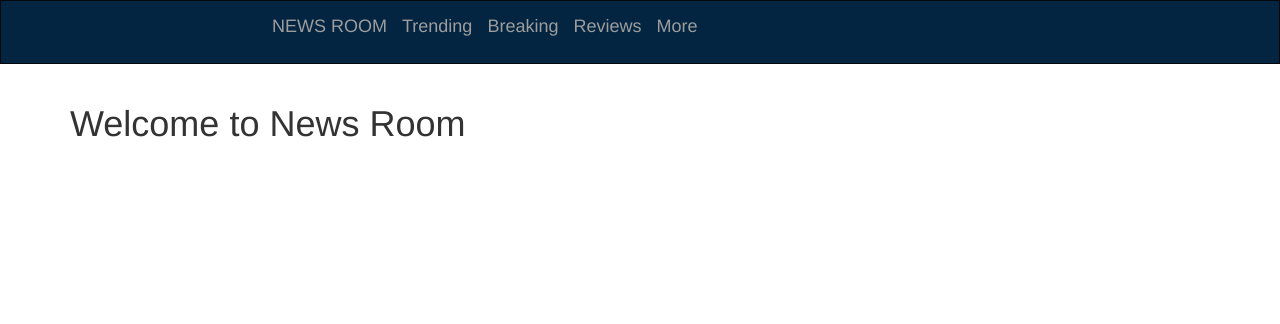
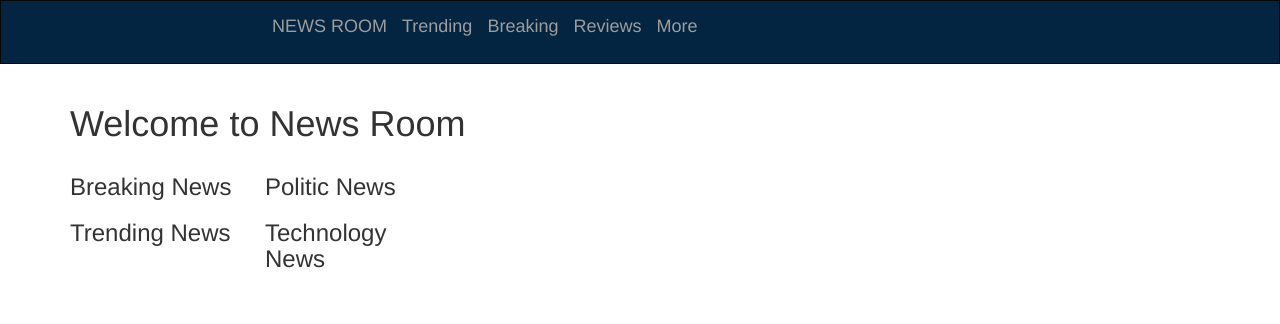
Before and after one commit to ngetichnicholas/News-API, a Flask app: template app/templates/index.html in a window 1280 px wide. Shown: the top 324 px of the page. Run offline with Flask 2, Linux system fonts and the light colour scheme; the template is opened without the code that fills it, so the values that code supplies are empty; some libraries are stand-ins or nearby versions.

Commit message:
Update index to use macros to load news list

```diff
--- a/app/templates/index.html
+++ b/app/templates/index.html
@@ -10,5 +10,27 @@
 {% block content %}
   <div class="container">
     <h1>Welcome to News Room</h1>
+    <div class="row">
+      <div class="col-md-2">
+        <h3>Breaking News</h3>
+        <ul>
+          {{ macro.displayNewsList(breaking)}}
+        </ul>
+        <h3>Trending News</h3>
+        <ul>
+          {{ macro.displayNewsList(trending)}}
+        </ul>
+      </div>
+      <div class="col-md-2">
+        <h3>Politic News</h3>
+        <ul>
+          {{ macro.displayNewsList(politic)}}
+        </ul>
+        <h3>Technology News</h3>
+        <ul>
+          {{ macro.displayNewsList(technology)}}
+        </ul>
+      </div>
+    </div>
   </div>
 {% endblock %}
```
